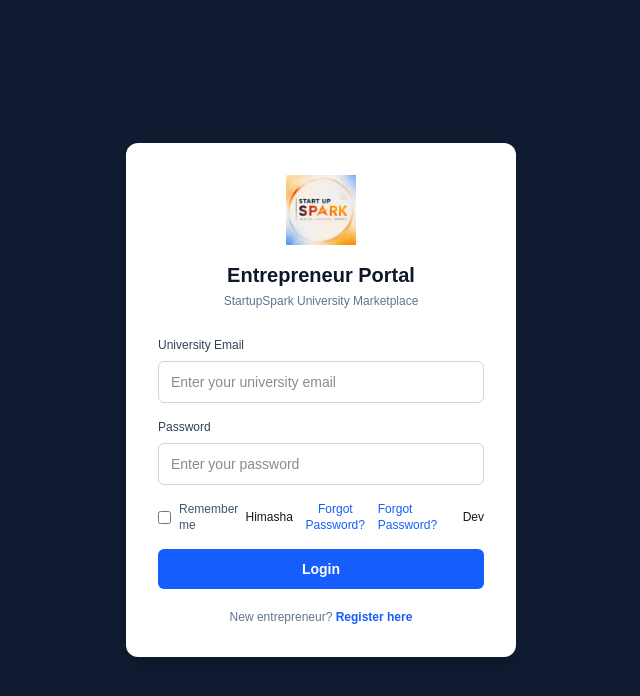
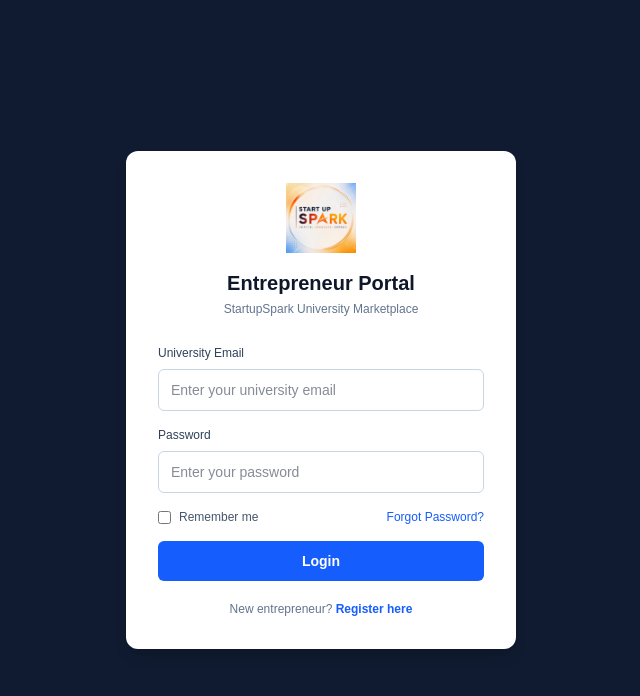
Before and after one commit to dewvithanage/Nexus-Dev-Solutions-, a Next.js app: page /entrepreneur/login in a window 1280 px wide. Shown: the top 696 px of the page, without its empty margins (319-959 px from the left). Built offline with nearby package versions, Linux system fonts and the light colour scheme.

Commit message:
fix: remove duplicate Forgot Password link from login form

```diff
--- a/components/entrepreneur/EntrepreneurLoginForm.tsx
+++ b/components/entrepreneur/EntrepreneurLoginForm.tsx
@@ -3,7 +3,6 @@
 import { useState, type ChangeEvent, type FormEvent } from "react";
 import { useRouter } from "next/navigation";
 import Link from "next/link";
-
 
 import Input from "../ui/Input";
 import Button from "../ui/Button";
@@ -92,15 +91,9 @@ export default function EntrepreneurLoginForm() {
           Remember me
         </label>
 
- Himasha
-        <button type="button" className="font-medium text-blue-600 hover:underline">
-          Forgot Password?
-        </button>
-
         <Link href="/entrepreneur/forgot-password" className="font-medium text-blue-600 hover:underline">
           Forgot Password?
         </Link>
- Dev
       </div>
 
       {error && <p className="text-sm text-red-500">{error}</p>}
```
